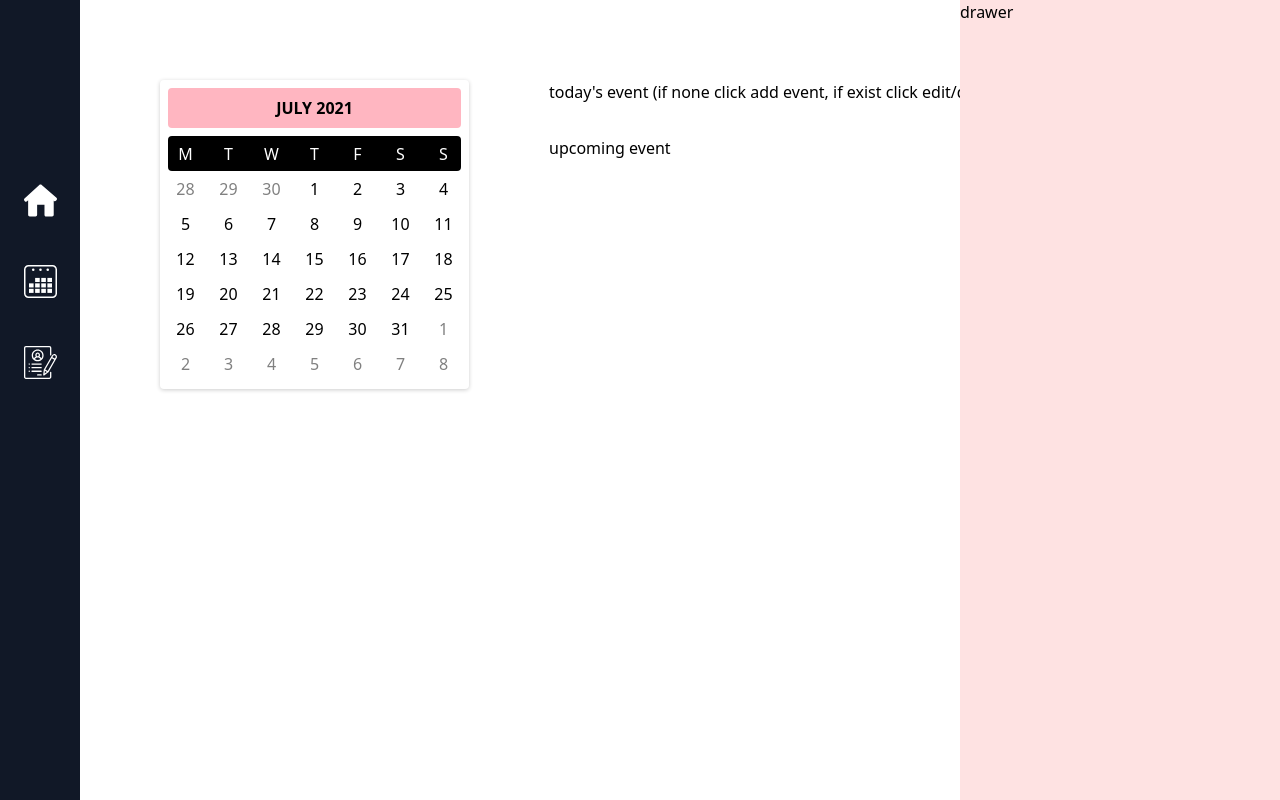
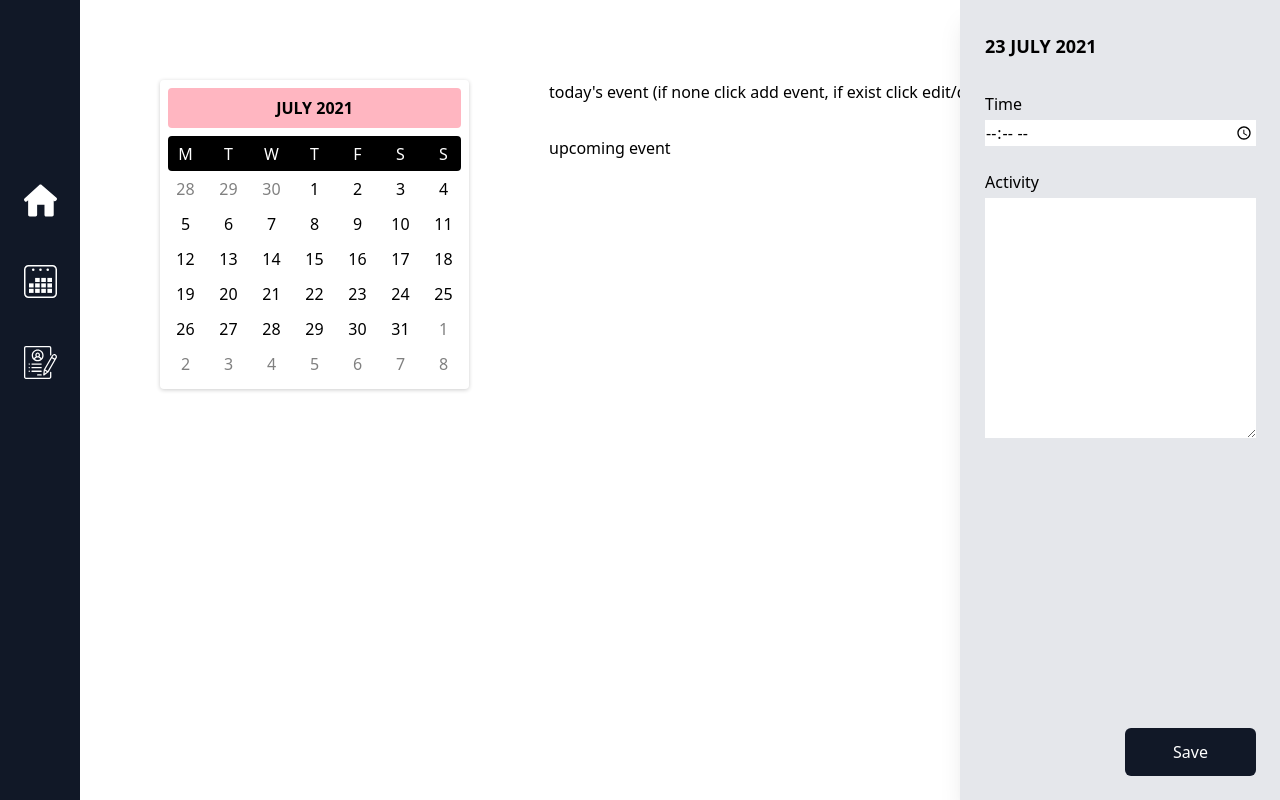
Before and after one commit to hannah-mazri/ng-intlog, an Angular app: page / in a window 1280 px wide. Built offline with nearby package versions, Linux system fonts and the light colour scheme.

Commit message:
added form and inputs to drawer

```diff
--- a/src/app/app.component.html
+++ b/src/app/app.component.html
@@ -12,6 +12,43 @@
       </div>
       <div class="mt-8">upcoming event</div>
     </div>
-    <div class="absolute right-0 top-0 h-full w-80 bg-red-100">drawer</div>
+    <div
+      class="
+        absolute
+        right-0
+        top-0
+        h-full
+        w-80
+        bg-gray-200
+        shadow-xl
+        px-6
+        pb-6
+        border-l
+      "
+    >
+      <div class="flex flex-col h-full">
+        <div class="my-8 font-semibold text-lg uppercase">23 July 2021</div>
+        <form class="flex flex-col justify-between h-full">
+          <div>
+            <div class="flex flex-col">
+              <label for="time" class="mb-1">Time</label>
+              <input type="time" name="time" id="time" />
+            </div>
+            <div class="flex flex-col mt-6">
+              <label for="activity" class="mb-1">Activity</label>
+              <textarea name="activity" id="" cols="30" rows="10"></textarea>
+            </div>
+          </div>
+          <div class="flex justify-end">
+            <button
+              type="submit"
+              class="py-3 px-12 rounded-md bg-gray-900 text-white"
+            >
+              Save
+            </button>
+          </div>
+        </form>
+      </div>
+    </div>
   </div>
 </div>
```
